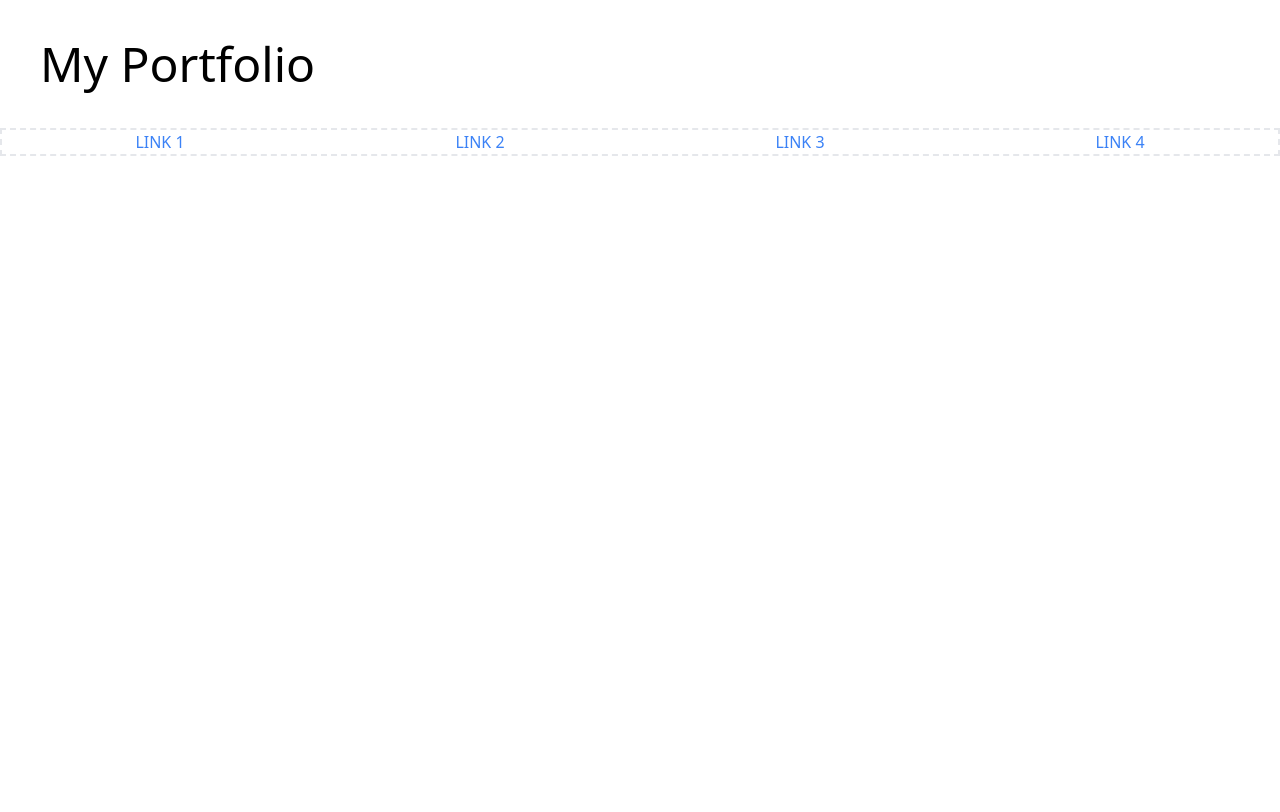
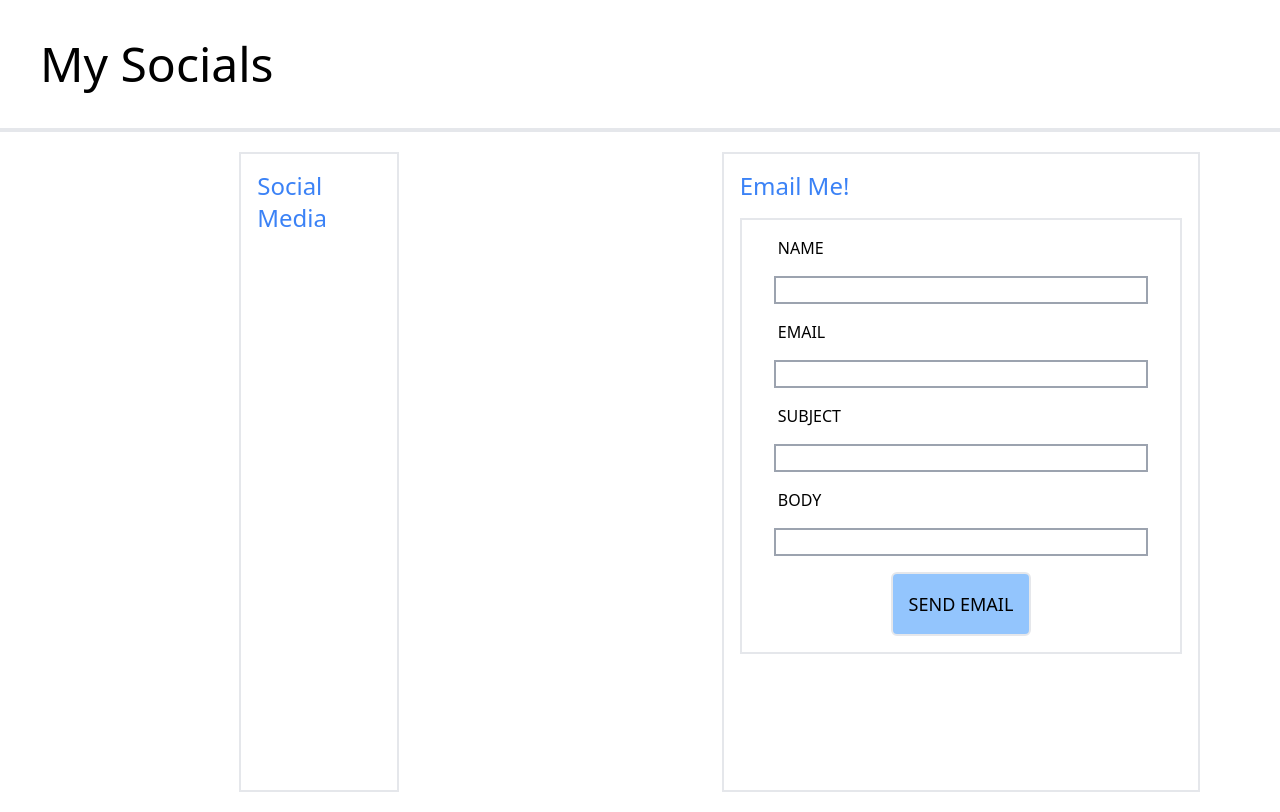
Before and after one commit to ashwin-ram-1999/my-portfolio, a React (Create React App) app: page /my-portfolio/contact in a window 1280 px wide. Built offline with nearby package versions, Linux system fonts and the light colour scheme.

Commit message:
Contact Me Comp WIP

```diff
--- a/package.json
+++ b/package.json
@@ -9,6 +9,7 @@
     "@testing-library/user-event": "^13.5.0",
     "react": "^18.2.0",
     "react-dom": "^18.2.0",
+    "react-router-dom": "^6.7.0",
     "react-scripts": "^5.0.1",
     "web-vitals": "^2.1.4"
   },
--- a/src/App.js
+++ b/src/App.js
@@ -1,17 +1,18 @@
 import React from "react";
 import "./index.css";
+import Home from "./Components/Home";
+import { BrowserRouter, Routes, Route } from "react-router-dom";
+import ContactMe from "./Components/ContactMe";
+
 function App() {
   return (
-    <div>
-      <h1 className="font-sans text-5xl m-10">My Portfolio</h1>
-      <div className="text-blue-500 border-2 border-dashed grid grid-cols-4 gap-x-1 place-items-center ">
-        <div>LINK 1</div>
-        <div>LINK 2</div>
-        <div>LINK 3</div>
-        <div>LINK 4</div>
-      </div>
-    </div>
+    <BrowserRouter>
+      <Routes>
+        <Route path="/my-portfolio" element={<Home />} />
+        <Route path="/my-portfolio/contact" element={<ContactMe />} />
+      </Routes>
+    </BrowserRouter>
   );
 }
-
+//TODO - Layout If Required
 export default App;
--- /dev/null
+++ b/src/Components/ContactMe.js
@@ -0,0 +1,60 @@
+import React, { useState } from "react";
+
+function ContactMe() {
+  const [emailData, setEmailData] = useState({
+    name: "",
+    email: "",
+    subject: "",
+    body: "",
+  });
+
+  const handleChange = (e, inp) => {
+    setEmailData({ ...emailData, [inp]: e.target.value });
+  };
+
+  const sendEmail = () => {
+    alert(JSON.stringify(emailData, null, 2));
+  };
+
+  return (
+    <div>
+      <h1 className="font-sans text-5xl m-10">My Socials</h1>
+      <div className="border-2 border-solid" />
+      <div className="grid grid-cols-2 gap-x-1 place-items-center w-full">
+        <div
+          className="w-1/4 border-2 border-solid m-5"
+          style={{ minHeight: "80vh" }}
+        >
+          <div className="m-4 text-2xl text-blue-500">Social Media</div>
+        </div>
+        <div
+          className="w-3/4 border-2 border-solid  m-5"
+          style={{ minHeight: "80vh" }}
+        >
+          <div className="m-4 text-2xl text-blue-500">Email Me!</div>
+          <div className="border-2 border-solid p-4 m-4 flex flex-col mb-4">
+            {Object.keys(emailData).map((inp) => (
+              <>
+                <label className="ml-5">{inp.toLocaleUpperCase()}</label>
+                <input
+                  name={inp}
+                  onChange={(e) => handleChange(e, inp)}
+                  className="border-2 border-solid border-gray-400 m-4"
+                  key={inp}
+                />
+              </>
+            ))}
+            <button
+              className="border-2 border-solid block bg-blue-300 hover:bg-blue-400 text-black uppercase text-lg mx-auto p-4 rounded-md"
+              onClick={() => sendEmail()}
+            >
+              Send Email
+            </button>
+          </div>
+        </div>
+      </div>
+    </div>
+  );
+}
+
+export default ContactMe;
--- /dev/null
+++ b/src/Components/Home.js
@@ -0,0 +1,19 @@
+import React from "react";
+import { Link } from "react-router-dom";
+function Home() {
+  return (
+    <div>
+      <h1 className="font-sans text-5xl m-10">My Portfolio</h1>
+      <div className="text-blue-500 border-2 border-solid grid grid-cols-4 gap-x-1 place-items-center ">
+        <div>LINK 1</div>
+        <div>LINK 2</div>
+        <div>LINK 3</div>
+        <div>
+          <Link to="/my-portfolio/contact">Contact Me!</Link>
+        </div>
+      </div>
+    </div>
+  );
+}
+
+export default Home;
```
Also changed, not shown: src/App.css (added), 1 other file (tests, documents, lock files or other folders).
